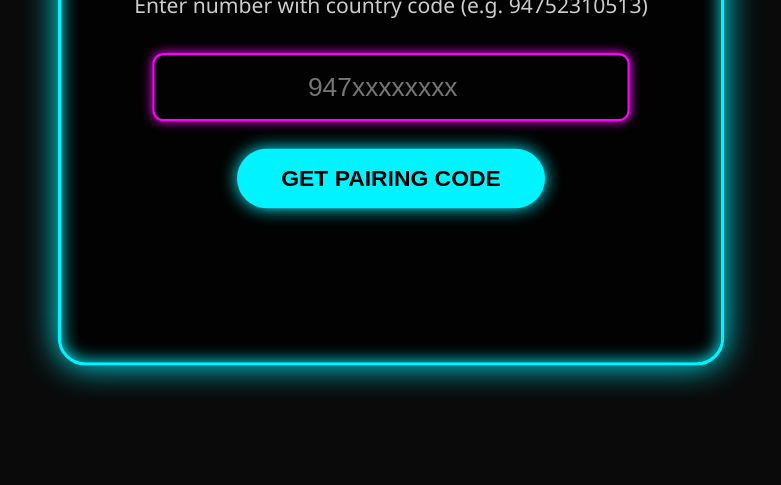
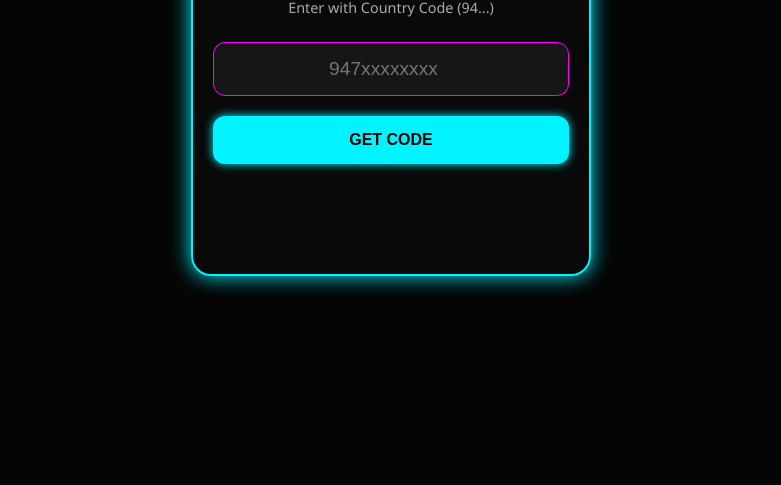
Before and after one commit to kushanthag-maker/lucifer-v1, a website: page index.html in a window 1280 px wide. Shown: the part 315-800 px from the top of the page, without its empty margins (249-1030 px from the left). Drawn offline with Linux system fonts and the light colour scheme.

Commit message:
Update index.html

```diff
--- a/index.html
+++ b/index.html
@@ -2,112 +2,110 @@
 <html lang="en">
 <head>
     <meta charset="UTF-8">
-    <meta name="viewport" content="width=device-width, initial-scale=1.0">
+    <meta name="viewport" content="width=device-width, initial-scale=1.0, maximum-scale=1.0, user-scalable=no">
     <title>LUCIFER-MD V26 PAIRING</title>
     <style>
         :root {
             --neon-cyan: #00f3ff;
             --neon-pink: #ff00ff;
-            --bg-dark: #0a0a0a;
+            --bg-dark: #050505;
+        }
+
+        * {
+            box-sizing: border-box;
+            -webkit-tap-highlight-color: transparent;
         }
 
         body {
             background: var(--bg-dark);
             color: white;
-            font-family: 'Segoe UI', Roboto, Helvetica, Arial, sans-serif;
+            font-family: 'Segoe UI', sans-serif;
             display: flex;
             justify-content: center;
             align-items: center;
             min-height: 100vh;
             margin: 0;
-            overflow: hidden;
+            padding: 20px;
         }
 
         .container {
-            background: rgba(0, 0, 0, 0.8);
-            border: 3px solid var(--neon-cyan);
-            padding: 50px; /* Padding එක වැඩි කළා UI එක ලොකු වෙන්න */
-            box-shadow: 0 0 30px var(--neon-cyan), inset 0 0 15px var(--neon-cyan);
-            border-radius: 25px;
+            background: rgba(10, 10, 10, 0.95);
+            border: 2px solid var(--neon-cyan);
+            padding: 40px 20px;
+            box-shadow: 0 0 20px var(--neon-cyan);
+            border-radius: 20px;
             text-align: center;
-            max-width: 500px;
-            width: 90%;
-            transform: scale(1.1); /* මුළු UI එකම 10% ක් zoom කළා */
+            width: 100%;
+            max-width: 400px; /* Mobile එකට ගැලපෙන size එක */
         }
 
         h1 {
             color: var(--neon-cyan);
-            font-size: 3rem; /* හෙඩින් එක ලොකු කළා */
-            margin-bottom: 10px;
-            text-shadow: 0 0 20px var(--neon-cyan);
-            font-weight: 800;
+            font-size: 2.2rem;
+            margin: 0 0 10px 0;
+            text-shadow: 0 0 15px var(--neon-cyan);
+            text-transform: uppercase;
+            letter-spacing: 2px;
         }
 
         p {
-            font-size: 1.2rem;
-            color: #ccc;
-            margin-bottom: 30px;
+            font-size: 0.9rem;
+            color: #aaa;
+            margin-bottom: 25px;
         }
 
         input {
-            background: transparent;
-            border: 2px solid var(--neon-pink);
+            background: rgba(255, 255, 255, 0.05);
+            border: 1.5px solid var(--neon-pink);
             color: white;
             padding: 15px;
-            font-size: 1.5rem; /* Input text එක ලොකු කළා */
-            width: 80%;
-            border-radius: 10px;
+            font-size: 1.2rem;
+            width: 100%;
+            border-radius: 12px;
             outline: none;
             text-align: center;
-            margin-bottom: 25px;
-            box-shadow: 0 0 10px var(--neon-pink);
+            margin-bottom: 20px;
             transition: 0.3s;
         }
 
         input:focus {
-            box-shadow: 0 0 25px var(--neon-pink);
-            border-color: #fff;
+            box-shadow: 0 0 15px var(--neon-pink);
+            background: rgba(255, 255, 255, 0.1);
         }
 
         button {
             background: var(--neon-cyan);
             color: black;
             border: none;
-            padding: 15px 40px;
-            font-size: 1.3rem;
+            padding: 15px;
+            font-size: 1rem;
             font-weight: bold;
-            border-radius: 50px;
+            width: 100%;
+            border-radius: 12px;
             cursor: pointer;
             text-transform: uppercase;
-            box-shadow: 0 0 15px var(--neon-cyan);
-            transition: 0.4s;
+            box-shadow: 0 0 10px var(--neon-cyan);
+            transition: 0.3s;
         }
 
-        button:hover {
-            background: white;
-            box-shadow: 0 0 30px white;
-            transform: translateY(-5px);
+        button:active {
+            transform: scale(0.98);
         }
 
         #result {
-            margin-top: 40px;
-            font-size: 3rem; /* Pairing Code එක ගොඩක් ලොකුවට පේන්න */
-            font-weight: bold;
-            color: var(--neon-pink);
-            text-shadow: 0 0 25px var(--neon-pink);
-            letter-spacing: 8px;
-            min-height: 50px;
+            margin-top: 30px;
+            font-size: 2.5rem;
+            font-weight: 800;
+            color: white;
+            text-shadow: 0 0 20px var(--neon-pink);
+            letter-spacing: 5px;
+            min-height: 40px;
         }
 
-        /* Loading Animation */
-        .loading {
-            font-size: 1.2rem;
+        .loader {
+            font-size: 1rem;
             color: var(--neon-cyan);
-            animation: blink 1s infinite;
-        }
-
-        @keyframes blink {
-            50% { opacity: 0; }
+            letter-spacing: 1px;
         }
     </style>
 </head>
@@ -115,11 +113,10 @@
 
     <div class="container">
         <h1>LUCIFER-MD</h1>
-        <p>Enter number with country code (e.g. 94752310513)</p>
+        <p>Enter with Country Code (94...)</p>
 
-        <input type="number" id="num" placeholder="947xxxxxxxx" required>
-        <br>
-        <button onclick="getCode()">Get Pairing Code</button>
+        <input type="number" id="num" placeholder="947xxxxxxxx" autocomplete="off">
+        <button onclick="getCode()" id="btn">Get Code</button>
 
         <div id="result"></div>
     </div>
@@ -128,29 +125,41 @@
         async function getCode() {
             const num = document.getElementById('num').value;
             const resDiv = document.getElementById('result');
+            const btn = document.getElementById('btn');
 
             if (!num) {
-                resDiv.style.fontSize = "1.5rem";
+                resDiv.style.fontSize = "1rem";
+                resDiv.style.color = "#ff4444";
                 resDiv.innerText = "ENTER NUMBER!";
                 return;
             }
 
-            resDiv.innerHTML = '<span class="loading">GENERATING...</span>';
+            btn.disabled = true;
+            btn.style.opacity = "0.5";
+            resDiv.style.color = "var(--neon-cyan)";
+            resDiv.innerHTML = '<span class="loader">CONNECTING...</span>';
 
             try {
+                // Connection Fix: Full Path එක වෙනුවට Relative Path පාවිච්චි කිරීම
                 const response = await fetch(`/pairing?number=${num}`);
                 const data = await response.json();
 
                 if (data.code) {
-                    resDiv.style.fontSize = "3rem";
+                    resDiv.style.fontSize = "2.5rem";
+                    resDiv.style.color = "white";
                     resDiv.innerText = data.code;
                 } else {
-                    resDiv.style.fontSize = "1.5rem";
-                    resDiv.innerText = data.error || "ERROR!";
+                    resDiv.style.fontSize = "1rem";
+                    resDiv.style.color = "#ff4444";
+                    resDiv.innerText = data.error || "TRY AGAIN";
                 }
             } catch (err) {
-                resDiv.style.fontSize = "1.5rem";
-                resDiv.innerText = "SERVER DOWN!";
+                resDiv.style.fontSize = "1rem";
+                resDiv.style.color = "#ff4444";
+                resDiv.innerText = "SERVER ERROR!";
+            } finally {
+                btn.disabled = false;
+                btn.style.opacity = "1";
             }
         }
     </script>
```
